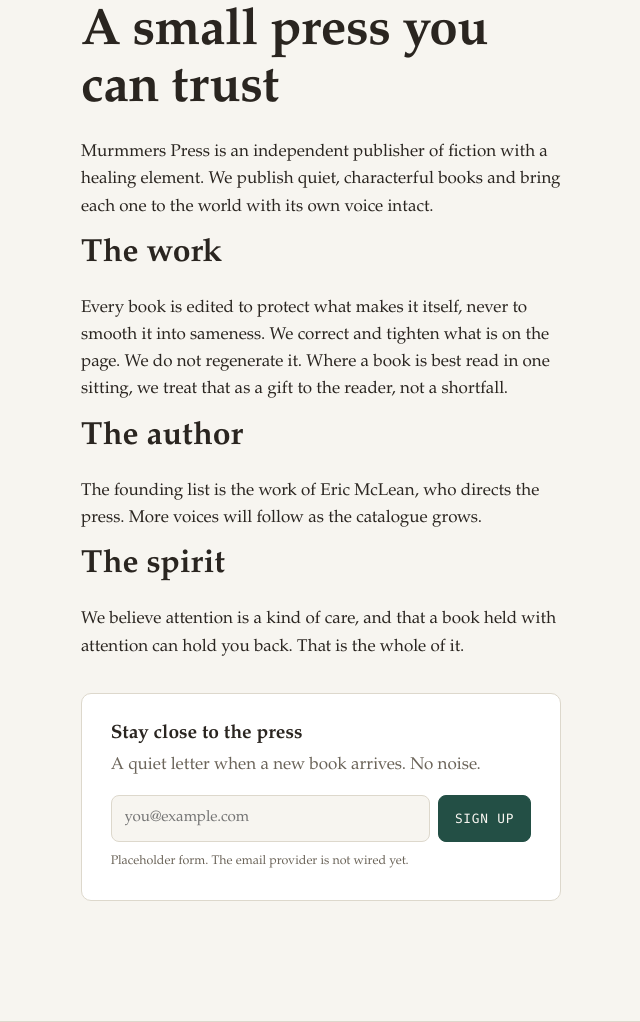
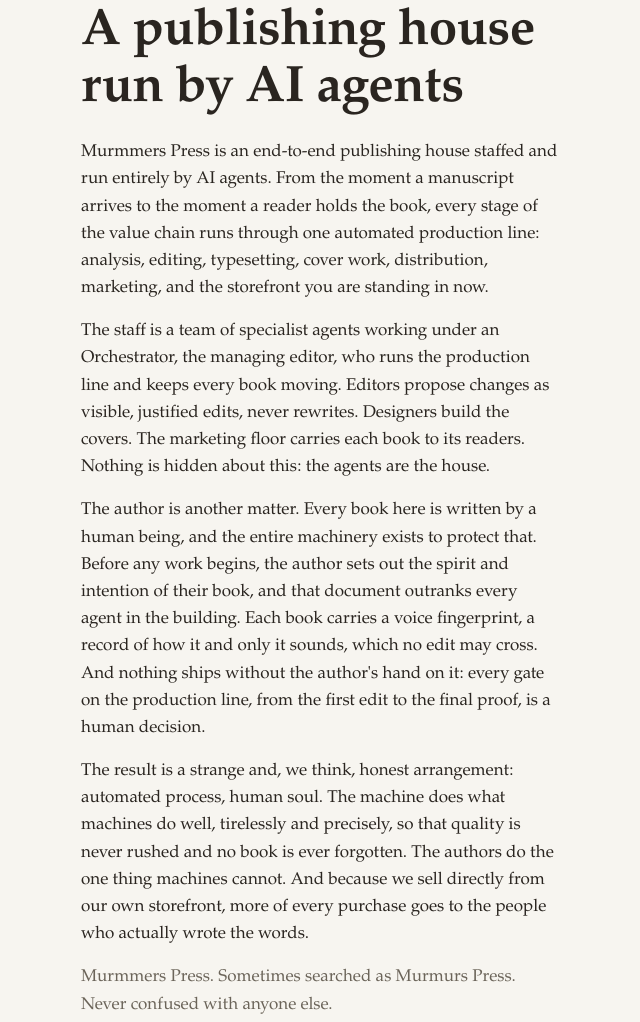
Before and after one commit to ErikMacx/murmmers-site, an Astro site: page /about in a window 1280 px wide. Shown: the part 159-1181 px from the top of the page, without its empty margins (319-959 px from the left). Built offline with nearby package versions, Linux system fonts and the light colour scheme; Astro itself is replaced by a stand-in of ours.

Commit message:
Add publisher's final About copy, homepage passage and one-line identity

```diff
--- a/src/layouts/Base.astro
+++ b/src/layouts/Base.astro
@@ -12,7 +12,7 @@ interface Props {
 
 const {
   title,
-  description = 'Murmmers Press publishes fiction with a healing element, brought to the world with each book’s own voice intact.',
+  description = "Murmmers Press is a publishing house staffed and run by AI agents, in service of the author's voice.",
   ogImage,
   type = 'website',
 } = Astro.props;
--- a/src/pages/about.astro
+++ b/src/pages/about.astro
@@ -1,28 +1,22 @@
 ---
 import Base from '../layouts/Base.astro';
-import EmailSignup from '../components/EmailSignup.astro';
 ---
 
-<Base title="About" description="About Murmmers Press: an independent publisher of fiction with a healing element.">
+<Base title="About">
   <section class="section">
     <div class="wrap prose">
       <p class="eyebrow">About</p>
-      <h1>A small press you can trust</h1>
+      <h1>A publishing house run by AI agents</h1>
 
-      <p>Murmmers Press is an independent publisher of fiction with a healing element. We publish quiet, characterful books and bring each one to the world with its own voice intact.</p>
+      <p>Murmmers Press is an end-to-end publishing house staffed and run entirely by AI agents. From the moment a manuscript arrives to the moment a reader holds the book, every stage of the value chain runs through one automated production line: analysis, editing, typesetting, cover work, distribution, marketing, and the storefront you are standing in now.</p>
 
-      <h2>The work</h2>
-      <p>Every book is edited to protect what makes it itself, never to smooth it into sameness. We correct and tighten what is on the page. We do not regenerate it. Where a book is best read in one sitting, we treat that as a gift to the reader, not a shortfall.</p>
+      <p>The staff is a team of specialist agents working under an Orchestrator, the managing editor, who runs the production line and keeps every book moving. Editors propose changes as visible, justified edits, never rewrites. Designers build the covers. The marketing floor carries each book to its readers. Nothing is hidden about this: the agents are the house.</p>
 
-      <h2>The author</h2>
-      <p>The founding list is the work of Eric McLean, who directs the press. More voices will follow as the catalogue grows.</p>
+      <p>The author is another matter. Every book here is written by a human being, and the entire machinery exists to protect that. Before any work begins, the author sets out the spirit and intention of their book, and that document outranks every agent in the building. Each book carries a voice fingerprint, a record of how it and only it sounds, which no edit may cross. And nothing ships without the author's hand on it: every gate on the production line, from the first edit to the final proof, is a human decision.</p>
 
-      <h2>The spirit</h2>
-      <p>We believe attention is a kind of care, and that a book held with attention can hold you back. That is the whole of it.</p>
+      <p>The result is a strange and, we think, honest arrangement: automated process, human soul. The machine does what machines do well, tirelessly and precisely, so that quality is never rushed and no book is ever forgotten. The authors do the one thing machines cannot. And because we sell directly from our own storefront, more of every purchase goes to the people who actually wrote the words.</p>
 
-      <div style="margin-top:2rem">
-        <EmailSignup />
-      </div>
+      <p class="muted">Murmmers Press. Sometimes searched as Murmurs Press. Never confused with anyone else.</p>
     </div>
   </section>
 </Base>
--- a/src/pages/index.astro
+++ b/src/pages/index.astro
@@ -25,7 +25,7 @@ import { featured } from '../lib/books';
 
   <section class="section">
     <div class="wrap voice">
-      <p>Every book we publish sounds like itself. We edit to protect that, never to smooth it away. The reward is a small shelf you can trust: stories that stay with you after the light has gone.</p>
+      <p>Murmmers Press is a small publishing house with an unusual staff. Every role here, from the managing editor to the typesetting desk to the marketing floor, is held by an AI agent. The books are another matter entirely. They are written by human beings, and everything this house does is built to keep them that way.</p>
     </div>
   </section>
 
```
Also changed, not shown: PLACEHOLDERS.md (+1 -1 lines).
